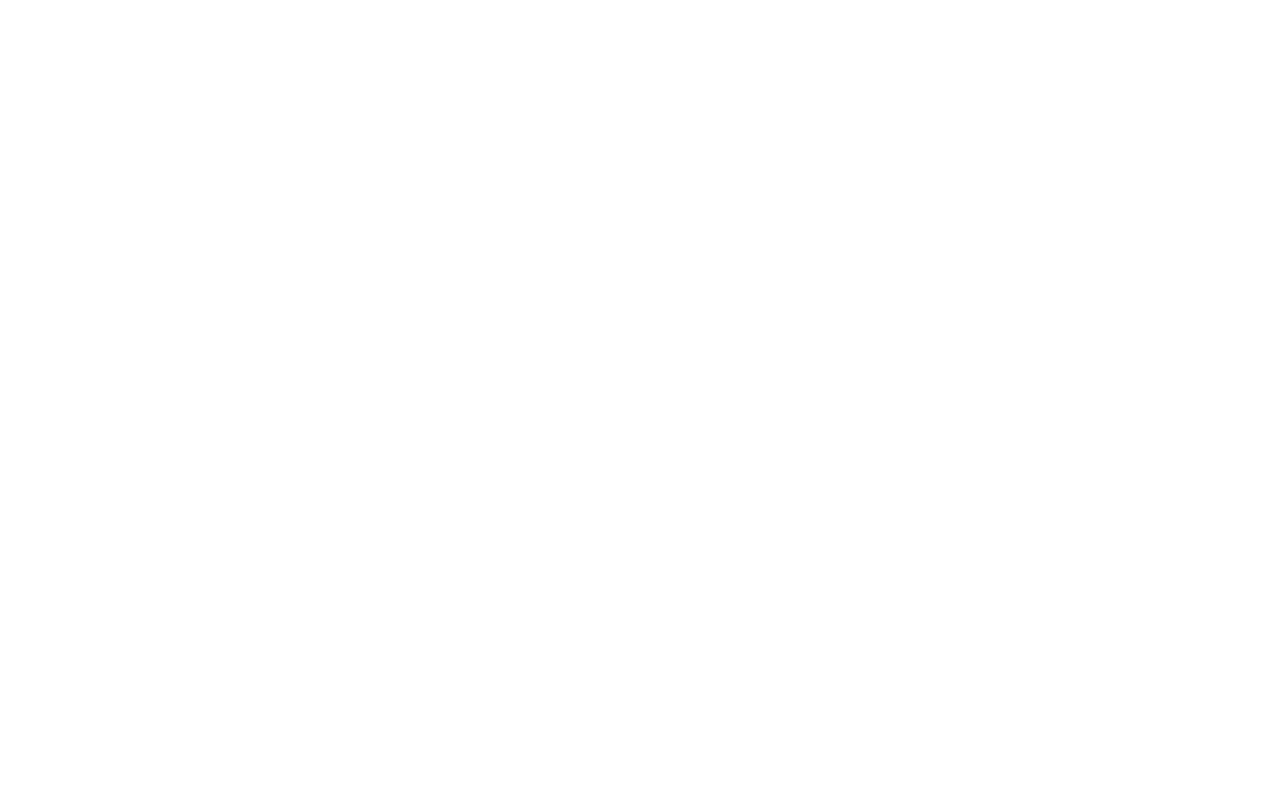
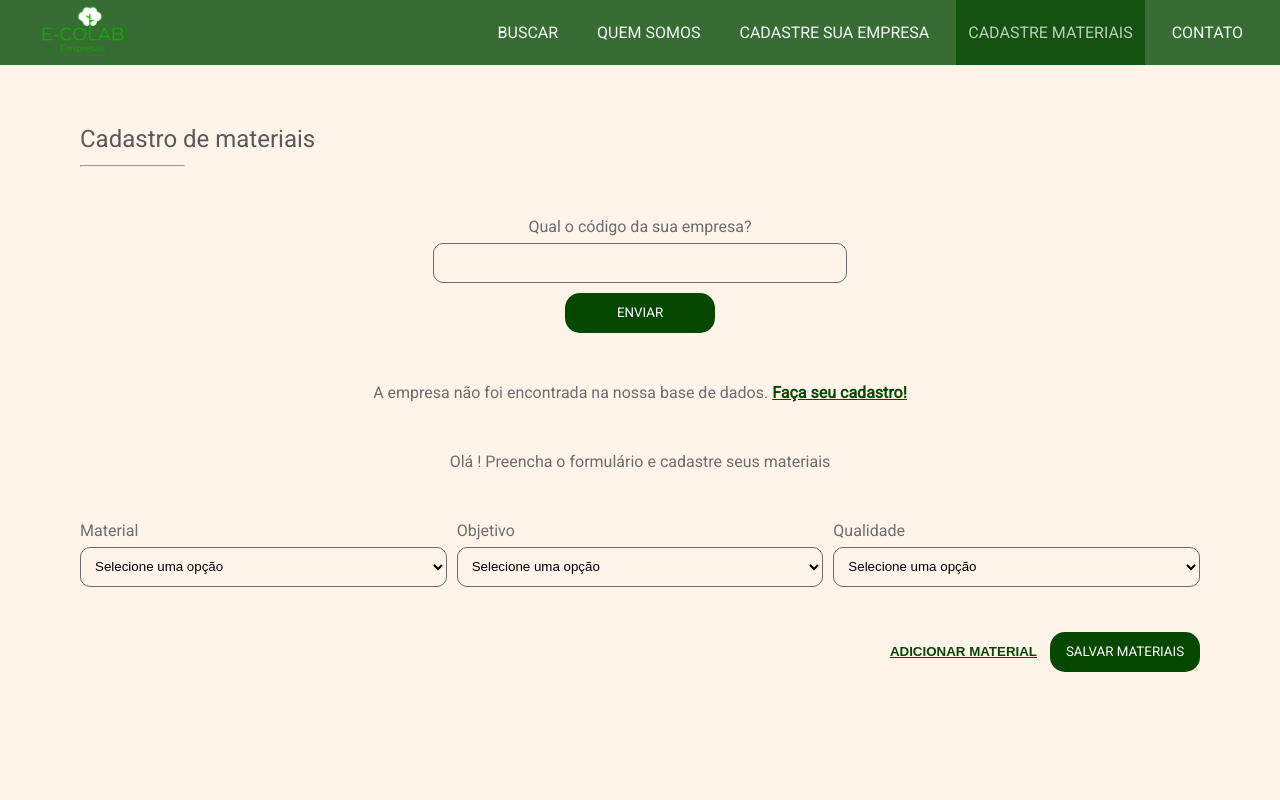
Before and after one commit to e-colab/ecoponto, a Vue app in the folder app/: page /register-material in a window 1280 px wide. Before the commit this address had no page. Shown: the top 800 px of the page. Built offline with nearby package versions, Linux system fonts and the light colour scheme; a web font is replaced by a local one; what vue-the-mask would draw is missing.

Commit message:
new material register page

```diff
--- a/app/src/constants/links.js
+++ b/app/src/constants/links.js
@@ -2,5 +2,6 @@ export const HEADER_LINK = [
     {title: 'Buscar', icon: 'map-pin-point.svg', path: 'search'},
     {title: 'Quem somos', icon: 'user-profile.svg', path: 'about'},
     {title: 'Cadastre sua empresa', icon:'add.svg', path: 'register'},
+    {title: 'Cadastre materiais', path:'register-material'},
     {title:'Contato', icon:'email-symbol.svg', path: 'contact'}
 ]
--- /dev/null
+++ b/app/src/pages/RegisterMaterial.vue
@@ -0,0 +1,205 @@
+<template>
+      <page-wrapper>
+        <div class="register-material__container">
+            <Title title="Cadastro de materiais" />
+
+            <div class="register-material__company-container" v-if="shouldShowCompanyIDInput">
+                <span>Qual o código da sua empresa? </span>
+                <input v-model="companyID" type="text" class="register-material__company-input"/>
+                <button class="register-material__company-cta">Enviar</button>
+            </div>
+
+            <div class="register-material__company-container" v-if="companyNotFound">
+                <span>A empresa não foi encontrada na nossa base de dados. <router-link to="/register" class="register-material__company-register">Faça seu cadastro!</router-link>
+                </span>
+            </div>
+
+            <section v-if="companyFound">
+                <div class="register-material__company-container">
+                    <span>Olá {{ nome_da_empresa }}! Preencha o formulário e cadastre seus materiais</span>
+                </div>
+
+                <div v-for="(newMaterial ,index) in materialRegistry" :key="index" class="register-material__registry-container">
+                    <div class="register-material__registry-input-container">
+                        <span>Material</span>
+                        <select
+                            v-model="newMaterial.material"
+                            class="register-material__registry-input"
+                        >
+                        <option disabled value="">Selecione uma opção</option>
+                        <option v-for="materialType in MATERIAL_TYPE_LIST" :key="materialType" :value="materialType.value">{{ materialType.value }}</option>
+                        </select>
+                    </div>
+
+                    <div class="register-material__registry-input-container">
+                        <span>Objetivo</span>
+                        <select
+                            v-model="newMaterial.objective"
+                            class="register-material__registry-input"
+                        >
+                        <option disabled value="">Selecione uma opção</option>
+                        <option v-for="materialObjective in REASON_TYPE_LIST " :key="materialObjective" :value="materialObjective.value">{{ materialObjective.value }}</option>
+                        </select>
+                    </div>
+
+                    <div class="register-material__registry-input-container">
+                        <span>Qualidade</span>
+                        <select
+                            v-model="newMaterial.quality"
+                            class="register-material__registry-input"
+                        >
+                        <option disabled value="">Selecione uma opção</option>
+                        <option v-for="materialQuality in QUALITY_TYPE_LIST " :key="materialQuality" :value="materialQuality.value">{{ materialQuality.value }}</option>
+                        </select>
+                    </div>
+                </div>
+
+                <button class="register-material__company-cta register-material__cta-material" >Salvar materiais</button>
+                <button class="register-material__add-material register-material__cta-material" @click="addMaterialRegistry">Adicionar material</button>
+            </section>
+        </div>
+  </page-wrapper>
+</template>
+
+<script>
+import PageWrapper from './PageWrapper.vue';
+import Title from '../components/common/title.vue';
+import { MATERIAL_TYPE_LIST } from '../constants/material-type';
+import { REASON_TYPE_LIST } from '../constants/reason-type'
+import { QUALITY_TYPE_LIST } from '../constants/quality-type'
+
+export default {
+    name: 'RegisterMaterialPage',
+    components:{
+        Title,
+        PageWrapper
+    },
+    data(){
+        return{
+            companyID: '',
+            MATERIAL_TYPE_LIST,
+            REASON_TYPE_LIST,
+            QUALITY_TYPE_LIST,
+            materialRegistry:[
+                { material: '',
+                  objective: '',
+                  quality: '',
+                }
+            ]
+        }
+    },
+    computed: {
+        shouldShowCompanyIDInput(){
+            return true
+        },
+        companyNotFound(){
+            return true
+        },
+        companyFound(){
+            return true
+        }
+    },
+    methods: {
+        addMaterialRegistry(){
+            this.materialRegistry.push({
+                material: '',
+                objective: '',
+                quality: ''
+            })
+        }
+    }
+}
+</script>
+
+<style lang="scss" scoped>
+
+.register-material{
+    &__container{
+        color: #6D6D6D;
+        min-height: 100vh;
+        background-color: #fef4ea;
+        padding: 40px 80px;
+    }
+    &__company{
+        &-container{
+            width: 100%;
+            margin: 50px 0 50px 0;
+            display: flex;
+            flex-direction: column;
+            justify-content: center;
+            align-items: center;
+        }
+
+        &-input{
+            width: 37%;
+            min-width: 100px;
+            height: 40px;
+            background-color: #fef4ea;
+            border-radius: 10px;
+            border: 1px #6D6D6D solid;
+            padding: 10px;
+            margin: 7px 0 10px 0;
+        }
+
+        &-cta{
+            width: 150px;
+            height: 40px;
+            background-color: #064801;
+            color: #FFFFFF;
+            border: none;
+            border-radius: 15px;
+            text-transform: uppercase;
+            font-family: 'Roboto';
+            cursor: pointer;
+
+            &:hover{
+                opacity: 70%;
+            }
+        }
+
+        &-register{
+            color: #064801;
+            cursor: pointer;
+            font-weight: bold;
+        }
+    }
+    &__registry{
+        &-container{
+            display: flex;
+            gap: 10px;
+            margin: 0 0 30px 0;
+        }
+        &-input-container{
+            display: flex;
+            flex-direction: column;
+            width: 33%;
+        }
+        &-input{
+            height: 40px;
+            background-color: #fef4ea;
+            border-radius: 10px;
+            border: 1px #6D6D6D solid;
+            padding: 10px;
+            margin: 7px 0 0 0;
+            width: 100%;
+        }
+    }
+    &__cta-material{
+        margin: 15px 0 0 7px;
+        float: right;
+    }
+    &__add-material{
+        border: none;
+        height: 40px;
+        background-color: transparent;
+        color: #064801;
+        text-transform: uppercase;
+        cursor: pointer;
+        text-decoration: underline;
+        font-weight: bold;
+        &:hover{
+            opacity: 70%;
+        }
+    }
+}
+</style>
--- a/app/src/router/index.js
+++ b/app/src/router/index.js
@@ -1,6 +1,7 @@
 import { createRouter, createWebHistory } from 'vue-router';
 import SearchPage from '../pages/Search';
 import RegisterPage from '../pages/Register';
+import RegisterMaterialPage from '../pages/RegisterMaterial'
 import AboutPage from '../pages/About';
 
 const routes = [
@@ -20,6 +21,11 @@ const routes = [
     component: RegisterPage,
   },
   {
+    path: '/register-material',
+    name: 'Register-Material',
+    component: RegisterMaterialPage
+  },
+  {
     path: '/about',
     name: 'About',
     component: AboutPage,
```
